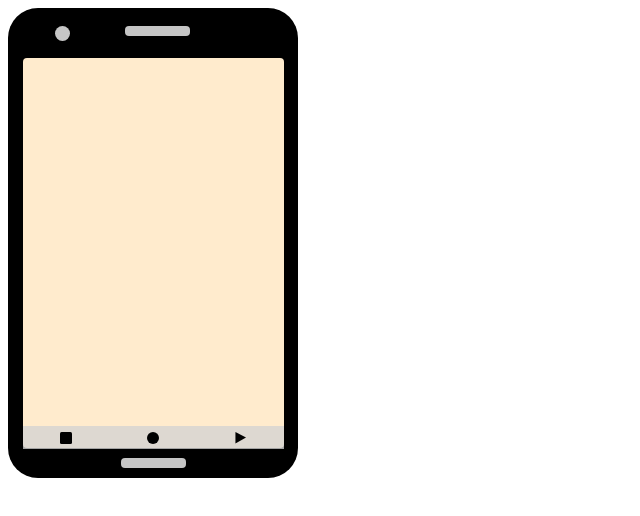
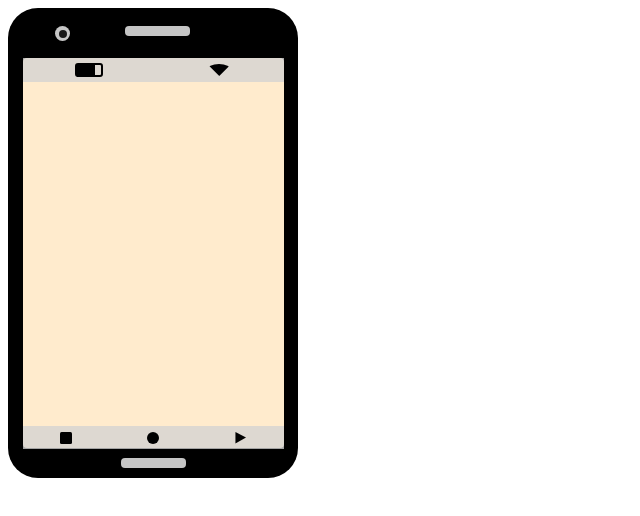
Before and after one commit to matias-sanchez-villar/Dibujos-CSS, a plain HTML site: page telefono/index.html in a window 1280 px wide. Shown: the whole page, without its empty margins (0-640 px from the left). Drawn offline with Linux system fonts and the light colour scheme.

Commit message:
Aprendiendo before y after

```diff
--- a/telefono/estilos.css
+++ b/telefono/estilos.css
@@ -25,7 +25,20 @@
     background-color: rgba(224, 224, 224, 0.883);
     margin-top: 18px;
     margin-left: 47px;
+    display: flex;
+    justify-content: center;
+    align-items: center;
 }
+
+.camara::before{
+    content: '';
+    width: 8px;
+    height: 8px;
+    border-radius: 50%;
+    background-color: rgba(0, 0, 0, 0.883);
+    z-index: 100;
+}
+
 
 .parlante, .microfono{
     grid-column: 2 / 4;
@@ -50,8 +63,41 @@
     grid-template-rows: 205px;
 }
 
+.info{
+    background: rgba(212, 212, 212, 0.774);
+    height: 24px;
+    display: flex;
+    justify-content: space-around;
+    align-items: center;
+}
+
+.bateria{
+    border: 2px solid black;
+    height: 10px;
+    width: 24px;
+    border-radius: 3px;
+    display: flex;
+}
+
+.bateria::after{
+    content: '';
+    background-color: rgb(0, 0, 0);
+    height: 12px;
+    width: 18px;
+    z-index: 1000;
+}
+
+
+.señal{
+    background-color: rgb(0, 0, 0);
+    height: 12px;
+    width: 24px;
+    border-radius: 50%;
+    clip-path: polygon(100% 0, 0 0, 50% 100%);
+}
+
 .botones{
-    margin-top: 368px;
+    margin-top: 344px;
     background: rgba(212, 212, 212, 0.774);
     height: 23px;
     display: flex;
--- a/telefono/index.html
+++ b/telefono/index.html
@@ -13,6 +13,10 @@
             <span class="parlante"></span>
         </div>
         <div class="pantalla">
+            <div class="info">
+                <span class="bateria"></span>
+                <span class="señal"></span>
+            </div>
             <div class="botones">
                 <span class="cuadrado"></span>
                 <span class="circulo"></span>
```
